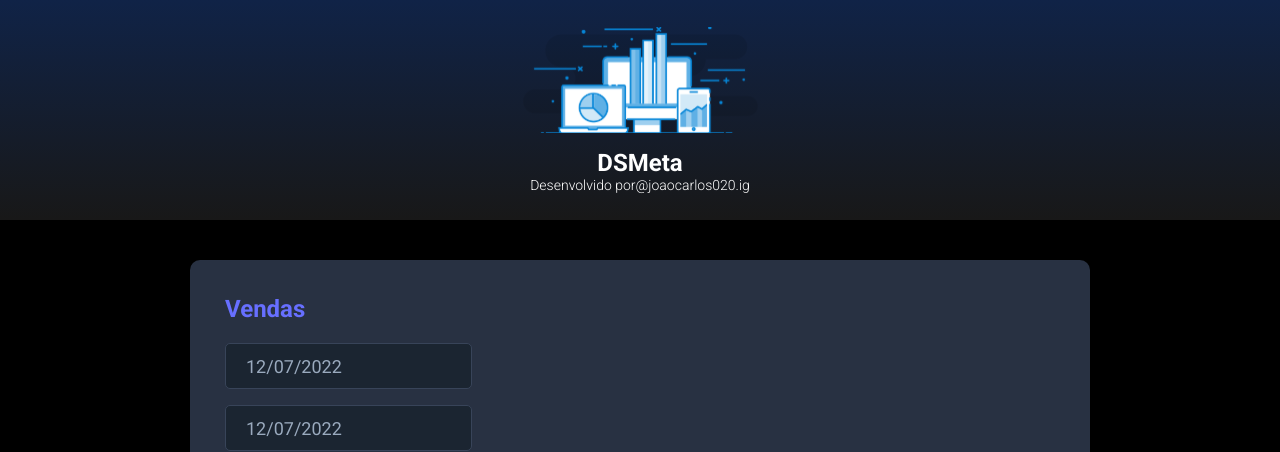
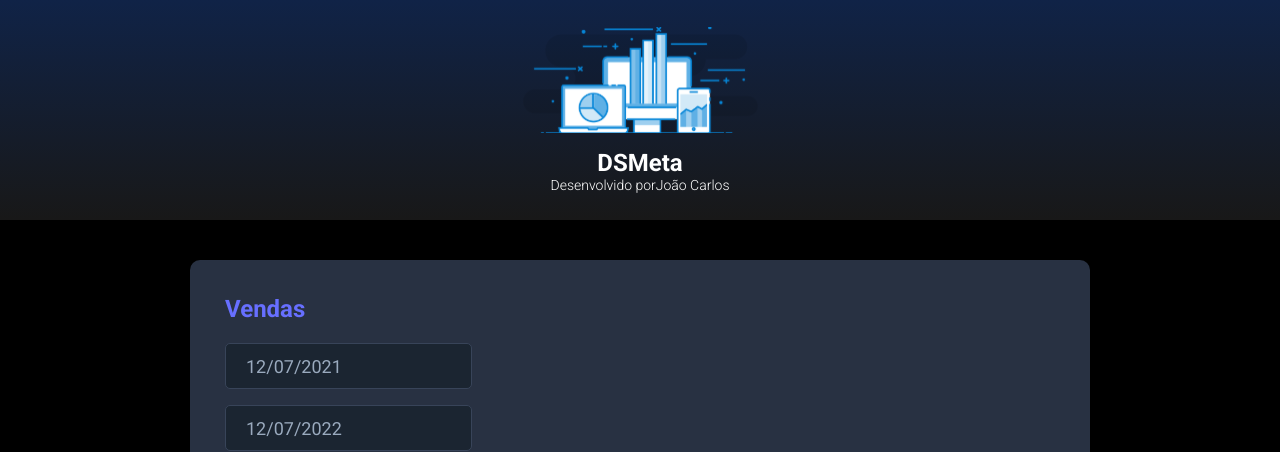
Before and after one commit to JoaoCarlosNogueira/dsmeta, a React (Vite) app in the folder frontend/: page / in a window 1280 px wide. Shown: the top 452 px of the page. Built offline with nearby package versions, Linux system fonts and the light colour scheme.

Commit message:
useState

```diff
--- a/frontend/src/components/Header/index.tsx
+++ b/frontend/src/components/Header/index.tsx
@@ -1,5 +1,5 @@
-import logo from '../../assets/img/logo.svg'
-import './styles.css'
+import logo from '../../assets/img/logo.svg';
+import './styles.css';
 function Header() {
     return (
         <header>
@@ -8,7 +8,7 @@ function Header() {
                 <h1>DSMeta</h1>
                 <p>
                     Desenvolvido por
-                    <a href="https://www.linkedin.com/in/joaocarlosdosanjos/">@joaocarlos020.ig</a>
+                    <a href="https://www.linkedin.com/in/joaocarlosdosanjos/">João Carlos</a>
                 </p>
             </div>
         </header>
@@ -16,4 +16,4 @@ function Header() {
 
 }
 
-export default Header
+export default Header;
--- a/frontend/src/components/SalesCard/App.tsx
+++ b/frontend/src/components/SalesCard/App.tsx
@@ -1,9 +1,14 @@
-import './styles.css'
-import NotificationButton from '../NotificationButton'
+import './styles.css';
+import NotificationButton from '../NotificationButton';
 import DatePicker from "react-datepicker";
 import "react-datepicker/dist/react-datepicker.css";
+import { useState } from 'react';
 
 function SalesCard() {
+    const min = new Date(new Date().setDate(new Date().getDate() - 365));
+    const max = new Date();
+    const [minDate, setMinDate] = useState(min);
+    const [maxDate,setMaxDate] = useState(max);
     return (
         <>
             <div className="dsmeta-card">
@@ -11,16 +16,16 @@ function SalesCard() {
                 <div>
                     <div className="dsmeta-form-control-container">
                         <DatePicker
-                            selected={new Date()}
-                            onChange={(date: Date) => { }}
+                            selected={new Date(minDate)}
+                            onChange={(date: Date) => setMinDate(date)}
                             className="dsmeta-form-control"
                             dateFormat="dd/MM/yyyy"
                         />
                     </div>
                     <div className="dsmeta-form-control-container">
                         <DatePicker
-                            selected={new Date()}
-                            onChange={(date: Date) => { }}
+                            selected={new Date(maxDate)}
+                            onChange={(date: Date) => { setMaxDate(date)}}
                             className="dsmeta-form-control"
                             dateFormat="dd/MM/yyyy"
                         />
@@ -96,4 +101,4 @@ function SalesCard() {
     )
 }
 
-export default SalesCard
+export default SalesCard;
```
Also changed, not shown: frontend/src/App.tsx (+4 -4 lines), frontend/src/main.tsx (+4 -4 lines).
